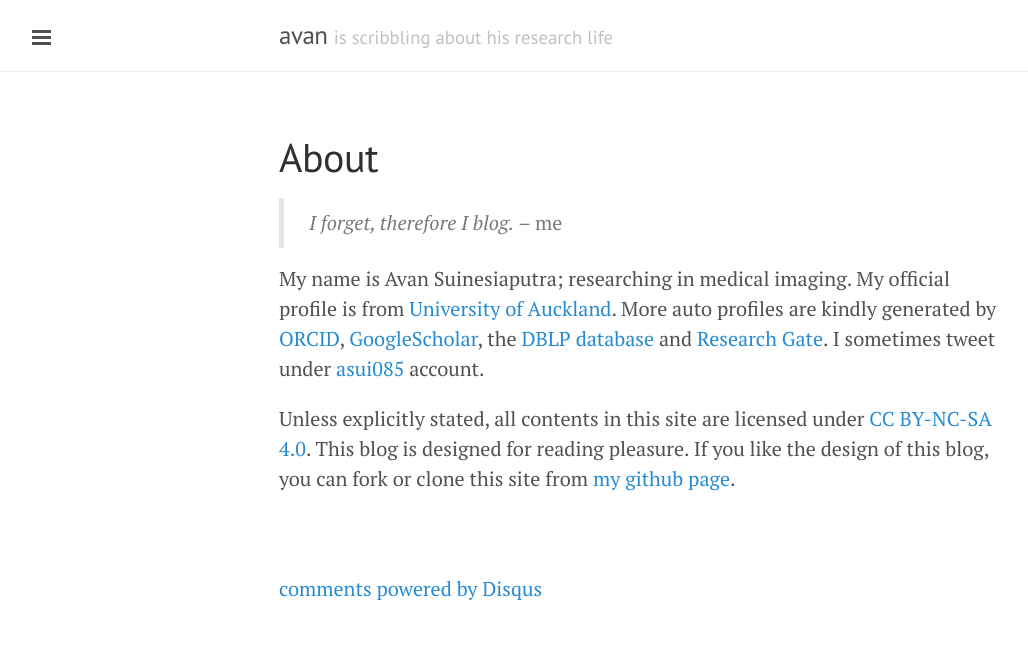
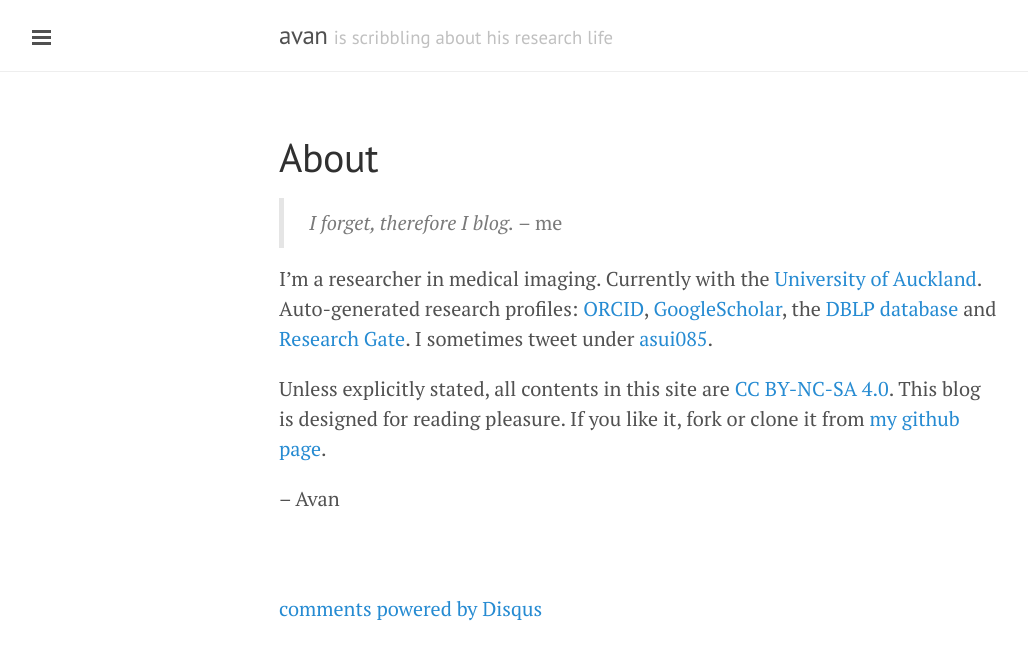
Before and after one commit to avansp/old-jekyll-avansp.github.io, a Jekyll site: the page built from about.md, in a window 1280 px wide. Shown: the top 660 px of the page, without its empty margins (1-1029 px from the left). Built offline with Jekyll 4.4.1, drawn with Linux system fonts in a browser that asks for light colours; nearby versions of some CDN libraries; comment, search, counter and statistics services are not loaded.

Commit message:
Updated About

```diff
--- a/about.md
+++ b/about.md
@@ -7,9 +7,11 @@ comments: true
 
 > *I forget, therefore I blog.* -- me
 
-My name is Avan Suinesiaputra; researching in medical imaging. My official profile is from [University of Auckland][avan-uoa]. More auto profiles are kindly generated by [ORCID][avan-orcid], [GoogleScholar][avan-gscholar], the [DBLP database][avan-dblp] and [Research Gate][avan-rgate]. I sometimes tweet under [asui085][avan-tweeter] account.
+I'm a researcher in medical imaging. Currently with the [University of Auckland][avan-uoa]. Auto-generated research profiles: [ORCID][avan-orcid], [GoogleScholar][avan-gscholar], the [DBLP database][avan-dblp] and [Research Gate][avan-rgate]. I sometimes tweet under [asui085][avan-tweeter].
 
-Unless explicitly stated, all contents in this site are licensed under [CC BY-NC-SA 4.0][lic]. This blog is designed for reading pleasure. If you like the design of this blog, you can fork or clone this site from [my github page](https://github.com/avansp/avansp.github.io).
+Unless explicitly stated, all contents in this site are [CC BY-NC-SA 4.0][lic]. This blog is designed for reading pleasure. If you like it, fork or clone it from [my github page](https://github.com/avansp/avansp.github.io).
+
+-- Avan
 
 [avan-uoa]: http://unidirectory.auckland.ac.nz/profile/a-suinesiaputra
 [avan-gscholar]: http://scholar.google.co.nz/citations?user=av3jfhgAAAAJ&hl=en
```
Also changed, not shown: .deleted_posts/2014-11-09-respiratory-infoviz.md (renamed from _posts/2014-11-09-respiratory-infoviz.md).
